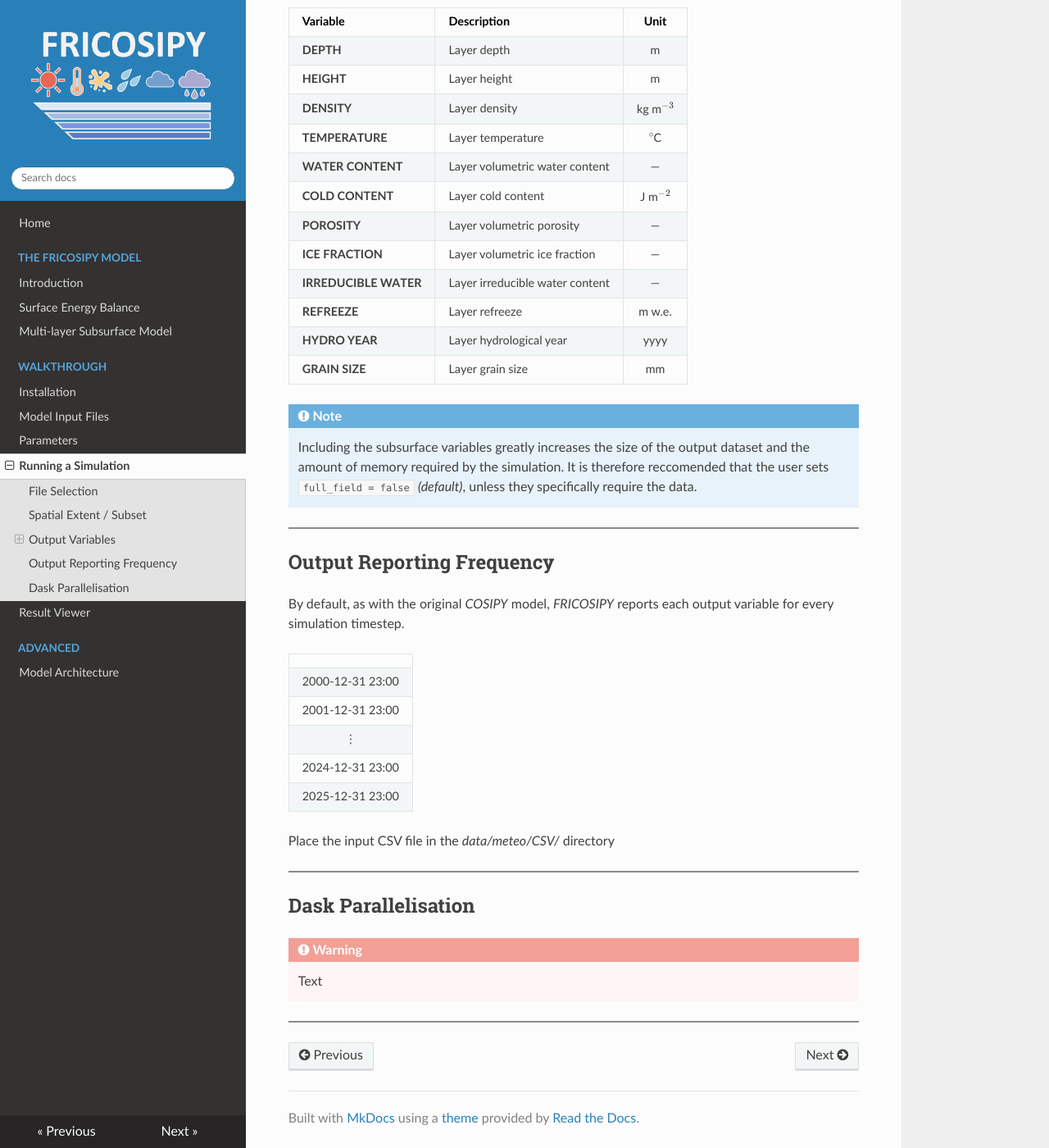
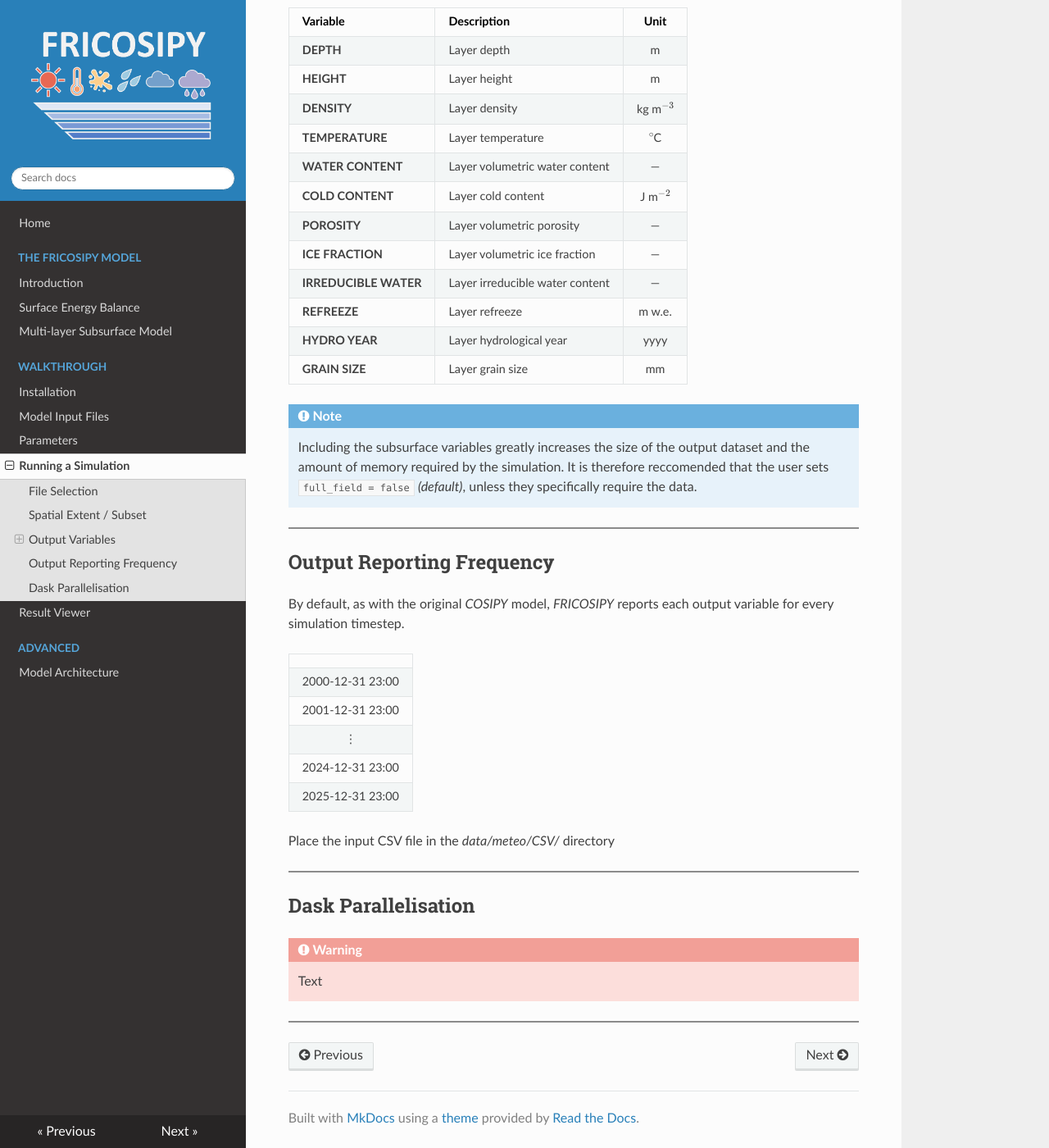
Before and after one commit to MarcusGastaldello/FRICOSIPY, an MkDocs documentation site: the page built from docs/running_a_simulation.md, in a window 1280 px wide and 1400 px high, scrolled down 2720 px. Shown: the whole window at 82% size. Built offline with MkDocs 1.6.1, drawn with Linux system fonts in a browser that asks for light colours.

Commit message:
Update custom.css

```diff
--- a/docs/custom_theme/css/custom.css
+++ b/docs/custom_theme/css/custom.css
@@ -6,7 +6,7 @@
 
 /* 2. The Main Box Body */
 .admonition.warning {
-    background-color: #fef5f4 !important; /* Very pale red/pink background */
+    background-color: #fcdedb !important; /* Very pale red/pink background */
     border-color: #f29f97 !important;     /* Matches the header bar border */
 }
 
```
